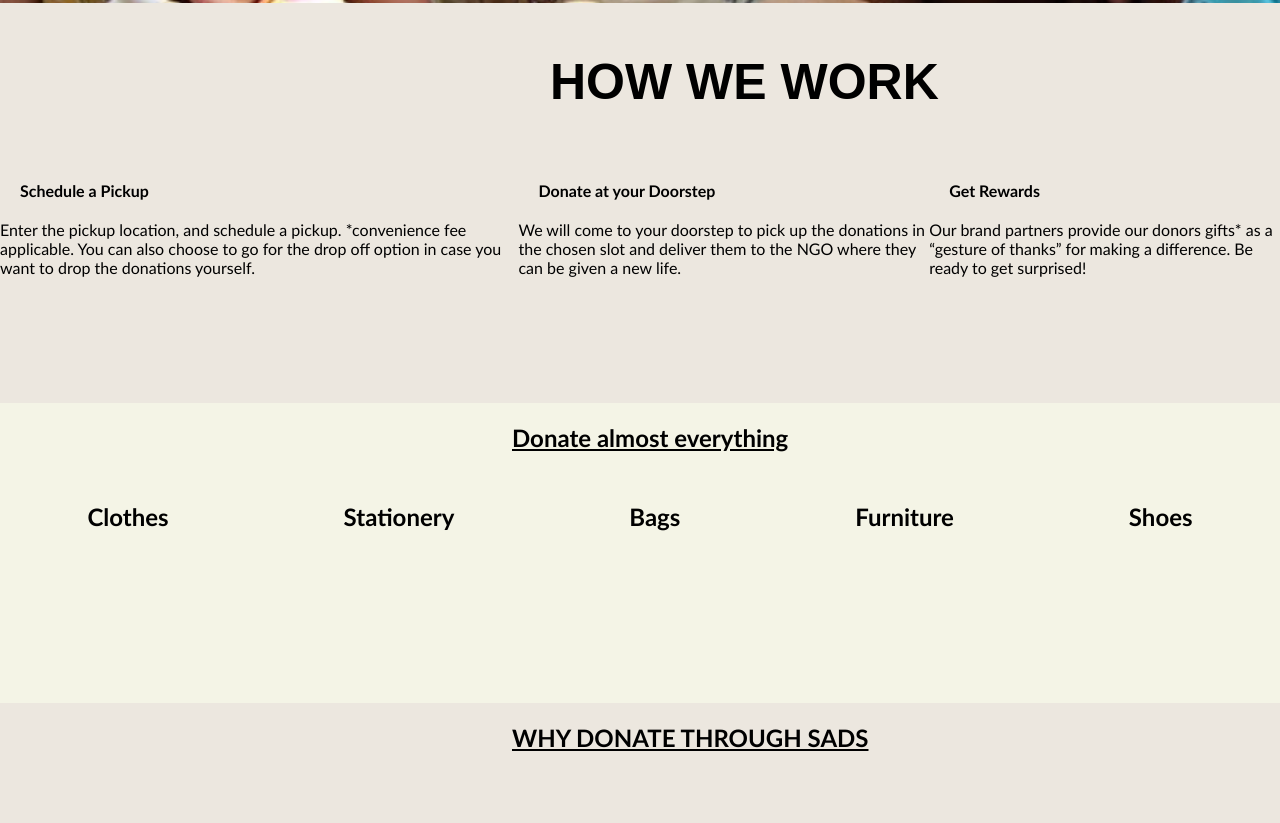
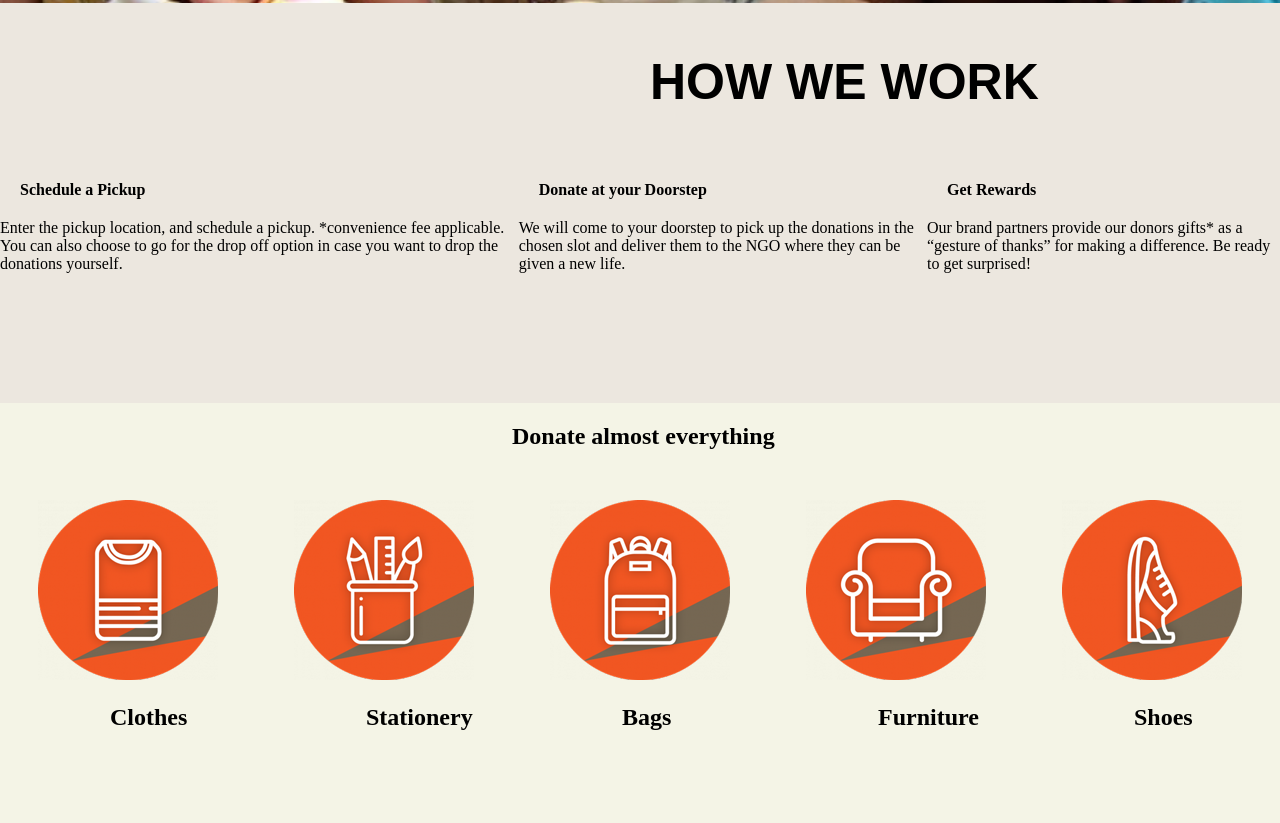
Before and after one commit to Shubhra-Narang/collect_and_donate, a plain HTML site: page index.html in a window 1280 px wide. Shown: the part 837-1660 px from the top of the page. Drawn offline with Linux system fonts and the light colour scheme.

Commit message:
section3

```diff
--- a/index.html
+++ b/index.html
@@ -4,6 +4,9 @@
     <meta charset="UTF-8" />
     <meta name="viewport" content="width=device-width, initial-scale=1.0" />
     <title>Re-Nest</title>
+    <link rel="preconnect" href="https://fonts.googleapis.com">
+    <link rel="preconnect" href="https://fonts.gstatic.com" crossorigin>
+    <link href="https://fonts.googleapis.com/css2?family=Dancing+Script&display=swap" rel="stylesheet">
     <link rel="stylesheet" href="style.css" />
   </head>
   <body>
@@ -11,6 +14,7 @@
         <div class="logo">
           <img src="logo-removebg-preview.png" alt="LOGO">
           <p>Re-Nest</p>
+
         </div>
             <div class="nav-items">
             <a href="/">Home</a>
@@ -75,12 +79,31 @@
   <section class="sec3">
     <h1>Donate almost everything</h1>
     <div class="division3">
+  <div class="3a">
+
+<img src="clothes.png" alt="clothes">
 <h2>Clothes</h2>
+      </div>
+      <div class="3b">
+
+<img src="stationery.png" alt="stationery">
 <h2>Stationery</h2>
+</div>
+<div class="3c">
+
+<img src="bags.png" alt="bags">
 <h2>Bags</h2>
+</div>
+<div class="3d">
+
+<img src="funiture.png" alt="funiture">
 <h2>Furniture</h2>
+</div>
+<div class="3e">
+
+<img src="Shoes.png" alt="shoes">
 <h2>Shoes</h2>
-
+</div>
     </div>
   </section>
   <section class="sec4">
--- a/style.css
+++ b/style.css
@@ -2,8 +2,8 @@
     box-sizing: border-box;
     margin: 0;
     padding: 0;
-    font-family: 'Trebuchet MS', 'Lucida Sans Unicode', 'Lucida Grande',
-      'Lucida Sans', Arial, sans-serif;
+    /* font-family: 'Trebuchet MS', 'Lucida Sans Unicode', 'Lucida Grande',
+      'Lucida Sans', Arial, sans-serif; */
   }
 
   nav {
@@ -11,9 +11,9 @@
     /* background: rgb(69, 61, 50); */
     background-color:  rgb(94, 83, 66);
     display: flex;
-    justify-content: space-evenly;
+    /* justify-content: space-evenly; */
     align-items: center;
-    padding: 0rem calc((100vw - 1300px) / 2);
+    /* padding: 0rem calc((100vw - 1300px) / 2); */
   }
 
   .logo {
@@ -22,21 +22,25 @@
     font-size: 2rem;
     font-weight: bold;
     font-style: italic;
-
-    -webkit-text-stroke: 2px #000;
+    font-family: 'Dancing Script', cursive;
+    /* -webkit-text-stroke: 2px #000; */
 display: flex;
 
   }
   .logo img{
-    width: 50px;
-    height: 50px;
-    padding: 1px;
+    width: 90px;
+    height: 85px;
+    margin-left: 50px;
+
 
   }
 
   .nav-items{
     align-items: center;
+    justify-content: space-between ;
     display: flex;
+    margin-left: 600px;
+
   }
 
 
@@ -136,6 +140,7 @@ display: flex;
     padding: 50px 50px 50px 550px;
     font-family: Arial, Helvetica, sans-serif;
     font-size: 50px;
+    margin-left: 100px !important;
   }
   .division2 h4{
     padding: 20px;
@@ -150,14 +155,20 @@ display: flex;
   .sec3{
     background-color:  rgb(244, 244, 230);
     width: 100%;
-    height: 300px;
+    height: 450px;
 
   }
   .sec3 h1{
     padding-left: 40%;
     padding-top: 20px;
     justify-content: center;
-    text-decoration: underline;
+
+  }
+  .sec3 h2{
+    padding-left: 40%;
+    padding-top: 20px;
+    justify-content: center;
+    /* text-decoration: underline1 */
   }
 .division3{
   display: flex;
```
Also changed, not shown: Shoes.png (added), bags.png (added), clothes.png (added), funiture.png (added), stationery.png (added).
